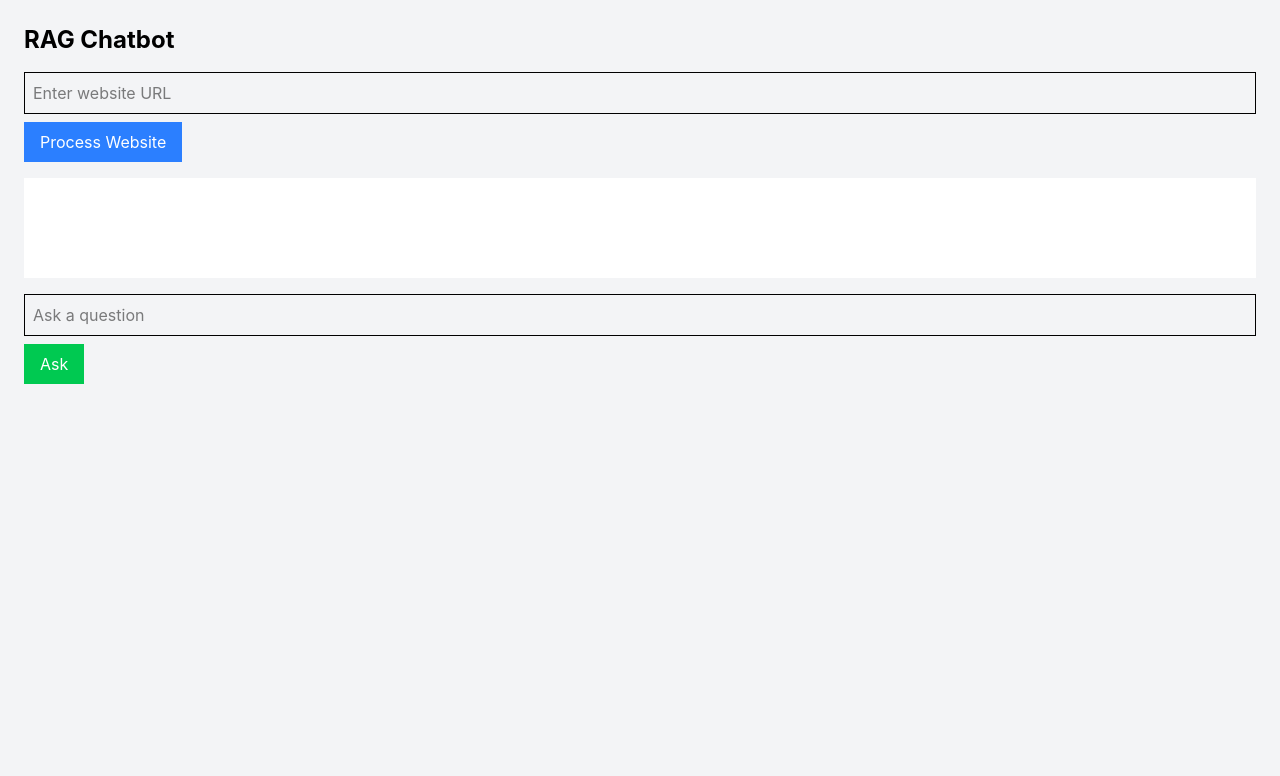
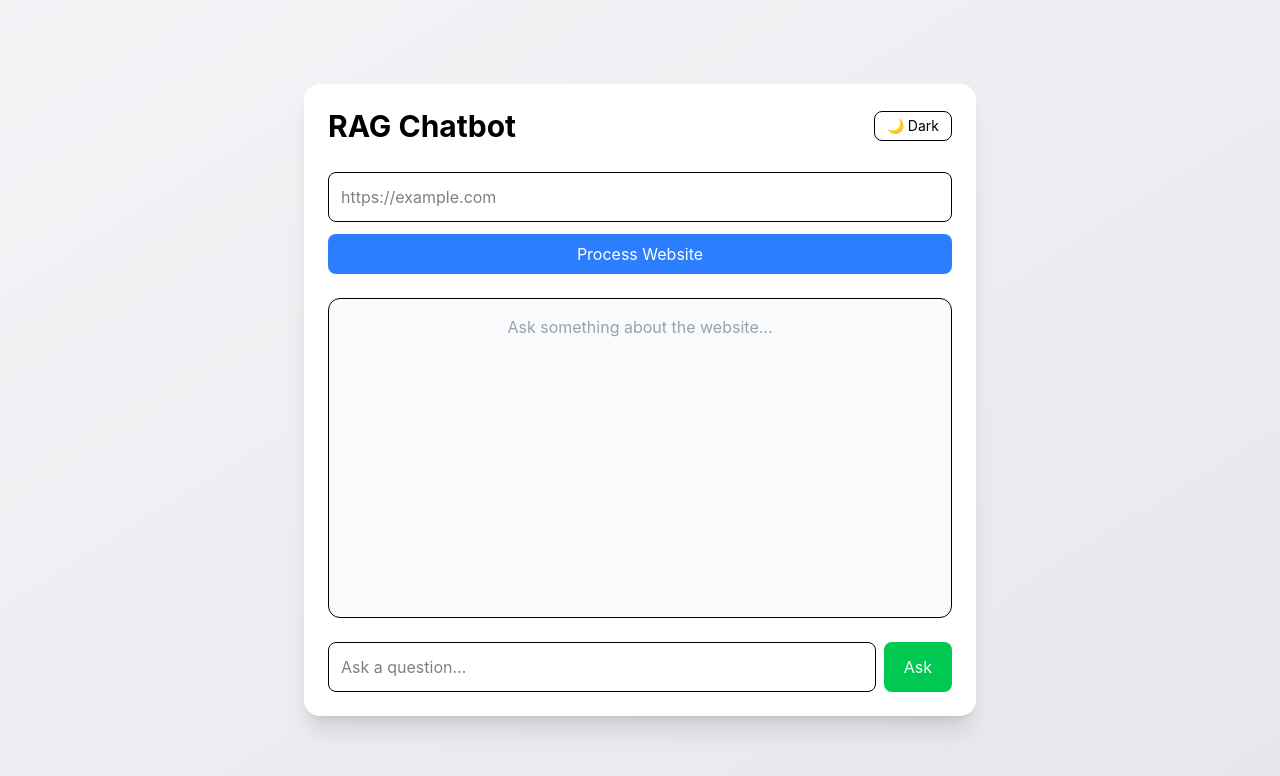
Before and after one commit to SaiDushyant/rag-chatbot, a React app in the folder frontend/: page / in a window 1280 px wide. Shown: the top 776 px of the page. Built offline with nearby package versions, Linux system fonts and the light colour scheme; the HTML template or start-up script is replaced by a standard one.

Commit message:
Updated the UI

```diff
--- a/frontend/src/App.jsx
+++ b/frontend/src/App.jsx
@@ -1,10 +1,13 @@
-import { useState } from "react";
+import { useState, useRef, useEffect } from "react";
 import axios from "axios";
 
 function App() {
   const [url, setUrl] = useState("");
   const [question, setQuestion] = useState("");
   const [messages, setMessages] = useState([]);
+  const [darkMode, setDarkMode] = useState(false);
+
+  const chatEndRef = useRef(null);
 
   const API = "https://rag-chatbot-a0hq.onrender.com";
 
@@ -14,6 +17,8 @@ function App() {
   };
 
   const askQuestion = async () => {
+    if (!question.trim()) return;
+
     const res = await axios.get(`${API}/ask?query=${question}`);
 
     setMessages([
@@ -25,51 +30,121 @@ function App() {
     setQuestion("");
   };
 
+  // ✅ Auto-scroll
+  useEffect(() => {
+    chatEndRef.current?.scrollIntoView({ behavior: "smooth" });
+  }, [messages]);
+
+  // ✅ Enter key handler
+  const handleKeyDown = (e) => {
+    if (e.key === "Enter") {
+      askQuestion();
+    }
+  };
+
   return (
-    <div className="min-h-screen bg-gray-100 p-6">
-      <h1 className="text-2xl font-bold mb-4">RAG Chatbot</h1>
+    <div
+      className={`min-h-screen flex items-center justify-center p-4 transition ${
+        darkMode
+          ? "bg-gray-900 text-white"
+          : "bg-gradient-to-br from-gray-100 to-gray-200"
+      }`}
+    >
+      <div
+        className={`w-full max-w-2xl shadow-xl rounded-2xl p-6 ${
+          darkMode ? "bg-gray-800" : "bg-white"
+        }`}
+      >
+        {/* Header */}
+        <div className="flex justify-between items-center mb-6">
+          <h1 className="text-3xl font-bold">RAG Chatbot</h1>
+          <button
+            onClick={() => setDarkMode(!darkMode)}
+            className="px-3 py-1 text-sm rounded-lg border"
+          >
+            {darkMode ? "☀️ Light" : "🌙 Dark"}
+          </button>
+        </div>
 
         {/* URL Input */}
-      <div className="mb-4">
+        <div className="mb-6">
           <input
             type="text"
-          placeholder="Enter website URL"
-          className="p-2 border w-full"
+            placeholder="https://example.com"
+            className={`mt-1 p-3 border rounded-lg w-full focus:outline-none ${
+              darkMode
+                ? "bg-gray-700 border-gray-600"
+                : "focus:ring-2 focus:ring-blue-400"
+            }`}
             value={url}
             onChange={(e) => setUrl(e.target.value)}
           />
           <button
             onClick={processUrl}
-          className="mt-2 px-4 py-2 bg-blue-500 text-white"
+            className="mt-3 w-full px-4 py-2 bg-blue-500 hover:bg-blue-600 text-white rounded-lg transition"
           >
             Process Website
           </button>
         </div>
 
         {/* Chat */}
-      <div className="bg-white p-4 h-25 overflow-y-auto mb-4">
+        <div
+          className={`rounded-xl p-4 h-80 overflow-y-auto mb-6 border ${
+            darkMode ? "bg-gray-700 border-gray-600" : "bg-gray-50"
+          }`}
+        >
+          {messages.length === 0 && (
+            <p className="text-gray-400 text-center">
+              Ask something about the website...
+            </p>
+          )}
+
           {messages.map((msg, idx) => (
-          <div key={idx} className="mb-2">
-            <b>{msg.type === "user" ? "You:" : "Bot:"}</b> {msg.text}
+            <div
+              key={idx}
+              className={`mb-3 flex ${
+                msg.type === "user" ? "justify-end" : "justify-start"
+              }`}
+            >
+              <div
+                className={`px-4 py-2 rounded-xl max-w-xs text-sm ${
+                  msg.type === "user"
+                    ? "bg-blue-500 text-white rounded-br-none"
+                    : darkMode
+                      ? "bg-gray-600 text-white rounded-bl-none"
+                      : "bg-gray-200 text-gray-800 rounded-bl-none"
+                }`}
+              >
+                {msg.text}
+              </div>
             </div>
           ))}
+
+          {/* ✅ Auto-scroll anchor */}
+          <div ref={chatEndRef} />
         </div>
 
-      {/* Question */}
-      <div>
+        {/* Question Input */}
+        <div className="flex gap-2">
           <input
             type="text"
-          placeholder="Ask a question"
-          className="p-2 border w-full"
+            placeholder="Ask a question..."
+            className={`flex-1 p-3 border rounded-lg focus:outline-none ${
+              darkMode
+                ? "bg-gray-700 border-gray-600"
+                : "focus:ring-2 focus:ring-green-400"
+            }`}
             value={question}
             onChange={(e) => setQuestion(e.target.value)}
+            onKeyDown={handleKeyDown} // ✅ Enter works now
           />
           <button
             onClick={askQuestion}
-          className="mt-2 px-4 py-2 bg-green-500 text-white"
+            className="px-5 py-2 bg-green-500 hover:bg-green-600 text-white rounded-lg transition"
           >
             Ask
           </button>
+        </div>
       </div>
     </div>
   );
```
Lines whose indentation alone changed are shown as unchanged.
